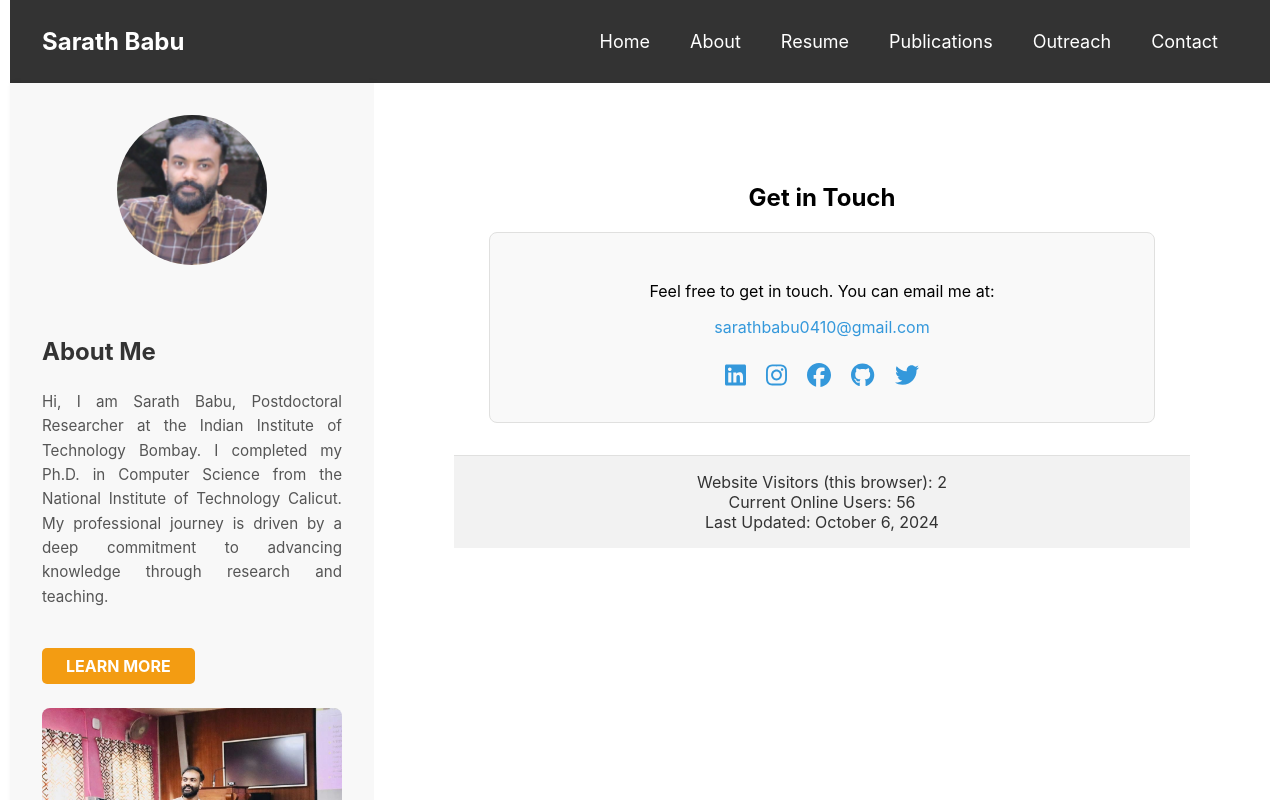
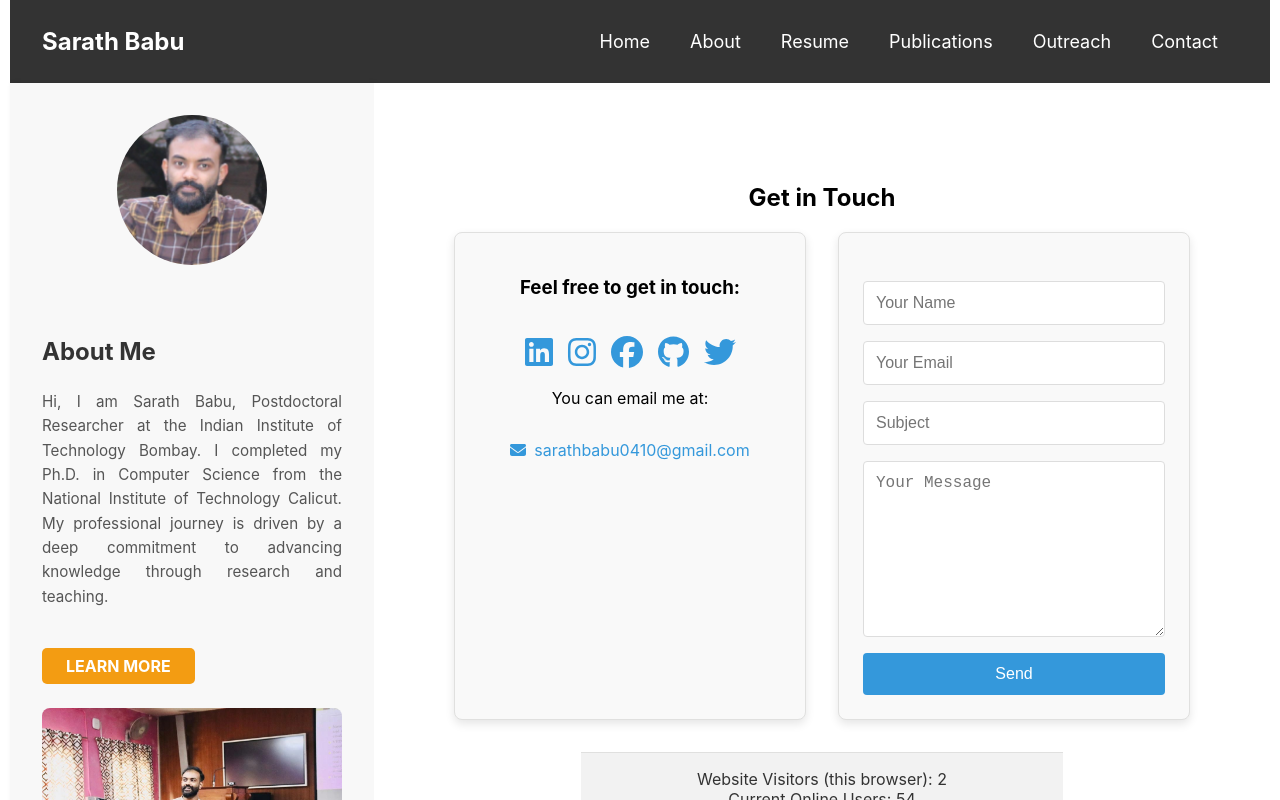
Before and after one commit to SarathBabu0410/personal-wesite, a React (Create React App) app: page /contact in a window 1280 px wide. Shown: the top 800 px of the page. Built offline with nearby package versions, Linux system fonts and the light colour scheme.

Commit message:
Your commit message

```diff
--- a/src/components/About.js
+++ b/src/components/About.js
@@ -35,52 +35,81 @@ const slideIn = keyframes`
 
 const AboutContainer = styled.div`
   padding: 2rem;
-  width: 100%; /* Set width to 100% to cover the full visible region */
-  max-width: 1200px; /* Maximum width to keep the content readable */
-  margin: 0 auto; /* Center content on the page */
+  width: 100%;
+  max-width: 1200px;
+  margin: 0 auto; /* Center content on desktop */
+  box-sizing: border-box;
+
+  @media (max-width: 768px) {
+    padding: 1rem;
+    max-width: 100%; /* Increase width to 90% of the viewport width */
+    margin-left: auto; /* Ensure it's centered */
+    margin-right: auto; /* Ensure it's centered */
+  }
 `;
 
 const Heading = styled.h1`
-  text-align: center; /* Center the heading */
+  text-align: center;
   color: #333;
-  margin-bottom: 1.5rem; /* Space below the heading */
-  font-family: 'Lato', sans-serif; /* Apply the new font style to heading */
-  font-weight: 700; /* Use bold weight for the heading */
-  animation: ${fadeIn} 1s ease-out; /* Fade-in animation */
+  margin-bottom: 1.5rem;
+  font-family: 'Lato', sans-serif;
+  font-weight: 700;
+  animation: ${fadeIn} 1s ease-out;
+
+  @media (max-width: 768px) {
+    font-size: 1.8rem; /* Adjust font size for mobile */
+  }
 `;
 
 const Section = styled.div`
-  margin-bottom: 2rem; /* Space between sections */
+  margin-bottom: 2rem;
+
+  @media (max-width: 768px) {
+    margin-bottom: 1.5rem; /* Adjust margin for mobile */
+  }
 `;
 
 const SectionHeading = styled.h2`
   color: #333;
-  margin-bottom: 1rem; /* Space below the section heading */
-  font-family: 'Lato', sans-serif; /* Apply the new font style */
+  margin-bottom: 1rem;
+  font-family: 'Lato', sans-serif;
   animation: ${fadeIn} 1s ease-out;
+
+  @media (max-width: 768px) {
+    font-size: 1.6rem; /* Adjust heading size for mobile */
+  }
 `;
 
 const Paragraph = styled.p`
-  text-align: justify; /* Justify the paragraph text */
+  text-align: justify;
   color: #555;
-  font-size: 1.1rem; /* Font size */
-  line-height: 1.6; /* Line height for readability */
-  margin-bottom: 1rem; /* Space between paragraphs */
-  font-family: 'Lato', sans-serif; /* Apply the new font style */
-  animation: ${slideIn} 0.8s ease-out; /* Slide-in animation */
+  font-size: 1.1rem;
+  line-height: 1.6;
+  margin-bottom: 1rem;
+  font-family: 'Lato', sans-serif;
+  animation: ${slideIn} 0.8s ease-out;
+
+  @media (max-width: 768px) {
+    font-size: 1rem; /* Adjust font size for mobile */
+    line-height: 1.4; /* Adjust line height for mobile */
+  }
 `;
 
 const LikesList = styled.ul`
-  list-style-type: disc; /* Use disc bullets */
-  margin-left: 20px; /* Indent list */
+  list-style-type: disc;
+  margin-left: 20px;
   color: #555;
-  font-size: 1.1rem; /* Font size for the list */
-  font-family: 'Lato', sans-serif; /* Apply the new font style */
+  font-size: 1.1rem;
+  font-family: 'Lato', sans-serif;
+
+  @media (max-width: 768px) {
+    font-size: 1rem; /* Adjust font size for mobile */
+  }
 `;
 
 const LikesListItem = styled.li`
-  margin-bottom: 0.5rem; /* Increase space between items */
-  animation: ${slideIn} 0.8s ease-out; /* Slide-in animation */
+  margin-bottom: 0.5rem;
+  animation: ${slideIn} 0.8s ease-out;
   animation-delay: 0.3s;
 `;
 
@@ -94,7 +123,7 @@ function About() {
         {/* Introduction Section */}
         <Section>
           <SectionHeading>Introduction</SectionHeading>
-          <Paragraph>
+           <Paragraph>
             I am Sarath Babu, a dedicated researcher and educator with a background in computer science and engineering, particularly in the areas of network engineering, vehicular networks, and cybersecurity. I received my Ph.D. from the National Institute of Technology Calicut in 2023, where I focused on developing robust multicast routing protocols for vehicular ad-hoc networks (VANETs). My journey in research has always been driven by a passion for tackling complex problems in network security and communication technologies.
           </Paragraph>
           <Paragraph>
@@ -110,6 +139,7 @@ function About() {
             My passion for research is reflected in my publications in leading journals and conferences. In addition to research and teaching, I have been actively involved in outreach activities, including organizing high-end workshops, contributing to syllabus preparation, and serving as a reviewer for leading journals and conferences.
           </Paragraph>
         </Section>
+
         <Section>
           <SectionHeading>Research Interests</SectionHeading>
           <LikesList>
@@ -120,7 +150,6 @@ function About() {
           </LikesList>
         </Section>
 
-        {/* I Like Section */}
         <Section>
           <SectionHeading>I Like</SectionHeading>
           <LikesList>
--- a/src/components/Contact.js
+++ b/src/components/Contact.js
@@ -3,40 +3,157 @@ import { motion } from "framer-motion";
 import styled from "styled-components";
 import { FontAwesomeIcon } from '@fortawesome/react-fontawesome';
 import { faLinkedin, faInstagram, faFacebook, faGithub, faTwitter } from '@fortawesome/free-brands-svg-icons';
+import { faEnvelope } from '@fortawesome/free-solid-svg-icons'; // Correct import for faEnvelope
 
+// Styled components
 const ContactSection = styled.section`
   padding: 3rem;
   text-align: center;
+
+  @media (max-width: 768px) {
+    padding: 1.5rem;
+  }
+`;
+
+const ContactWrapper = styled.div`
+  display: flex;
+  justify-content: space-between;
+  gap: 2rem;
+  margin: 0 auto;
+  max-width: 800px;
+
+  @media (max-width: 768px) {
+    flex-direction: column;
+    align-items: center;
+    gap: 1rem;
+  }
 `;
 
 const ContactContent = styled.div`
-  margin: 0 auto;
-  max-width: 600px;
-  padding: 2rem;
+  flex: 1;
+  padding: 1.5rem;
   border: 1px solid #e0e0df;
   border-radius: 8px;
   background-color: #f9f9f9;
+  width: 100%;
+  max-width: 450px; /* Reduced the width for standard look */
+  box-shadow: 0 4px 10px rgba(0, 0, 0, 0.1);
+
+  @media (max-width: 768px) {
+    padding: 1rem;
+    max-width: 100%;
+  }
+`;
+
+const SocialMediaContent = styled.div`
+  flex: 1;
+  padding: 1.5rem;
+  border: 1px solid #e0e0df;
+  border-radius: 8px;
+  background-color: #f9f9f9;
+  width: 100%;
+  max-width: 450px; /* Same width as the form for consistency */
+  display: flex;
+  flex-direction: column;
+  align-items: center;
+  box-shadow: 0 4px 10px rgba(0, 0, 0, 0.1);
+
+  @media (max-width: 768px) {
+    padding: 1rem;
+    max-width: 100%;
+  }
 `;
 
 const EmailLink = styled.a`
   color: #3498db;
   text-decoration: none;
+  display: flex; /* Use flexbox to align the icon and text */
+  align-items: center; /* Center the icon vertically */
+  margin-top: 1rem; /* Add space above the email link */
+  font-size: 1rem; /* Adjust font size for better visibility */
+
   &:hover {
     text-decoration: underline;
   }
 `;
 
+const EmailIcon = styled(FontAwesomeIcon)`
+  margin-right: 0.5rem; /* Space between icon and text */
+`;
+
 const SocialMediaContainer = styled.div`
-  margin-top: 1.5rem;
+  display: flex;
+  justify-content: center;
+  gap: 15px; /* Spacing between icons */
+  margin-top: 1rem;
 `;
 
 const IconLink = styled.a`
-  margin: 0 10px;
   color: #3498db;
-  font-size: 1.5rem;
+  font-size: 2rem;
   transition: color 0.3s;
+
   &:hover {
     color: #2980b9;
+  }
+
+  @media (max-width: 768px) {
+    font-size: 1.8rem;
+  }
+`;
+
+const FormContainer = styled.form`
+  display: flex;
+  flex-direction: column;
+  margin-top: 1.5rem;
+
+  @media (max-width: 768px) {
+    margin-top: 1rem;
+  }
+`;
+
+const Input = styled.input`
+  padding: 0.75rem;
+  margin-bottom: 1rem;
+  border-radius: 4px;
+  border: 1px solid #ddd;
+  font-size: 1rem;
+
+  @media (max-width: 768px) {
+    padding: 0.5rem;
+  }
+`;
+
+const TextArea = styled.textarea`
+  padding: 0.75rem;
+  margin-bottom: 1rem;
+  border-radius: 4px;
+  border: 1px solid #ddd;
+  font-size: 1rem;
+  height: 150px;
+
+  @media (max-width: 768px) {
+    padding: 0.5rem;
+  }
+`;
+
+const Button = styled.button`
+  background-color: #3498db;
+  color: white;
+  padding: 0.75rem;
+  border: none;
+  border-radius: 4px;
+  cursor: pointer;
+  font-size: 1rem;
+  transition: background-color 0.3s ease;
+
+  &:hover {
+    background-color: #2980b9;
+  }
+
+  @media (max-width: 768px) {
+    padding: 0.5rem;
+    font-size: 0.9rem;
   }
 `;
 
@@ -45,16 +162,30 @@ const StatusSection = styled.div`
   padding: 1rem;
   border-top: 1px solid #e0e0df;
   background-color: #f2f2f2;
+  width: 100%; /* Full width for mobile */
+  max-width: 450px; /* Align width with other sections */
+  margin-left: auto; /* Center alignment */
+  margin-right: auto; /* Center alignment */
+
+  @media (max-width: 768px) {
+    margin-top: 1.5rem;
+    padding: 0.75rem;
+  }
 `;
 
 const StatusText = styled.p`
   color: #333;
   font-size: 1rem;
   margin: 0;
+
+  @media (max-width: 768px) {
+    font-size: 0.9rem;
+  }
 `;
 
 function Contact() {
   const [visitorCount, setVisitorCount] = useState(0);
+  const [onlineUsers, setOnlineUsers] = useState(Math.floor(Math.random() * 100)); // Random number for online users
 
   // Increment the visitor count using localStorage
   useEffect(() => {
@@ -69,14 +200,11 @@ function Contact() {
       <motion.h2 initial={{ opacity: 0 }} animate={{ opacity: 1 }} transition={{ duration: 1 }}>
         Get in Touch
       </motion.h2>
-      <ContactContent>
-        <p>Feel free to get in touch. You can email me at:</p>
-        <p>
-          <EmailLink href="mailto:sarathbabu0410@gmail.com">sarathbabu0410@gmail.com</EmailLink>
-        </p>
 
-
-        {/* Social Media Icons */}
+      <ContactWrapper>
+        {/* Social Media Links */}
+        <SocialMediaContent>
+          <h3>Feel free to get in touch:</h3>
           <SocialMediaContainer>
             <IconLink href="https://www.linkedin.com/in/babu-sarath" target="_blank" rel="noopener noreferrer">
               <FontAwesomeIcon icon={faLinkedin} />
@@ -94,12 +222,33 @@ function Contact() {
               <FontAwesomeIcon icon={faTwitter} />
             </IconLink>
           </SocialMediaContainer>
+          <p>You can email me at:</p>
+          <EmailLink href="mailto:sarathbabu0410@gmail.com">
+            <EmailIcon icon={faEnvelope} />
+            sarathbabu0410@gmail.com
+          </EmailLink>
+        </SocialMediaContent>
+
+        {/* Contact Form */}
+        <ContactContent>
+          <FormContainer
+            method="POST"
+            action="https://kwes.io/api/foreign/forms/YOUR_FORM_ID" // Replace with your Kwes.io form ID
+            className="kwes-form"
+          >
+            <Input type="text" name="name" placeholder="Your Name" required />
+            <Input type="email" name="email" placeholder="Your Email" required />
+            <Input type="text" name="subject" placeholder="Subject" required />
+            <TextArea name="message" placeholder="Your Message" required></TextArea>
+            <Button type="submit">Send</Button>
+          </FormContainer>
         </ContactContent>
+      </ContactWrapper>
 
       {/* Status Section */}
       <StatusSection>
         <StatusText>Website Visitors (this browser): {visitorCount}</StatusText>
-        <StatusText>Current Online Users: 56</StatusText>
+        <StatusText>Current Online Users: {onlineUsers}</StatusText>
         <StatusText>Last Updated: October 6, 2024</StatusText>
       </StatusSection>
     </ContactSection>
--- a/src/components/OutreachActivities.js
+++ b/src/components/OutreachActivities.js
@@ -6,6 +6,10 @@ const OutreachContainer = styled.div`
   padding: 2rem;
   max-width: 1200px;
   margin: 0 auto;
+
+  @media (max-width: 768px) {
+    padding: 1rem; /* Reduced padding for mobile */
+  }
 `;
 
 // Fade-in animation keyframes
@@ -25,52 +29,55 @@ const Heading = styled.h1`
   text-align: center;
   color: #333;
   margin-bottom: 1.5rem;
-  font-family: 'Lato', sans-serif;
+  font-family: 'Poppins', sans-serif;
   animation: ${fadeIn} 1s ease-out; /* Fade-in animation for the heading */
+  font-size: 2rem; /* Adjusted font size for better visibility */
+
+  @media (max-width: 768px) {
+    font-size: 1.5rem; /* Smaller font size for mobile */
+  }
 `;
 
-// Single section containing all outreach activities
-const ActivitySection = styled.div`
+// Individual Activity Item Container
+const ActivityItemContainer = styled.div`
   background-color: #f9f9f9;
   padding: 1.5rem;
+  margin: 1rem 0; /* Space between each activity item */
   border-radius: 8px;
   box-shadow: 0 2px 5px rgba(0, 0, 0, 0.1); /* Optional shadow */
   animation: ${fadeIn} 1s ease-out;
-  animation-fill-mode: both; /* Ensures the animation effect stays in place after completion */
 `;
 
-// Styled component for each activity item
-const ActivityItem = styled.li`
+// Styled component for each activity description
+const ActivityDescription = styled.p`
   font-family: 'Lato', sans-serif;
   font-size: 1.1rem;
   line-height: 1.6;
   color: #555;
-  margin-bottom: 1rem;
-
-  /* Adding a custom bullet point */
-  list-style: disc; /* Default bullet point style */
-  padding-left: 1.5rem; /* Padding to create space for the bullet */
 `;
 
+// OutreachActivities component
 const OutreachActivities = () => {
   return (
     <OutreachContainer>
       <Heading>Outreach Activities</Heading>
 
-      {/* All outreach activities wrapped inside a single div */}
-      <ActivitySection>
-        <ul>
-          <ActivityItem>
-            Technical talk/Hands-on training in SERB Karyashala High-End Workshop on "Developing Robust and Secure Routing Algorithms for real-time Vehicular Networks" at National Institute of Technology Calicut, Kerala.
-          </ActivityItem>
-          <ActivityItem>
-            Assisted in syllabus preparation for the elective course titled "CSXXXXY: Vehicular Networks- From Theory to Practice" offered at National Institute of Technology, Calicut, Kerala.
-          </ActivityItem>
-          <ActivityItem>
-            Hands-on training at Indian Institute of Information Technology (IIIT) Kottayam for AICTE Training And Learning (ATAL) Academy Online Elementary FDP on "Sensor Data Analytics".
-          </ActivityItem>
-        </ul>
-      </ActivitySection>
+      {/* All outreach activities wrapped inside separate divs */}
+      <ActivityItemContainer>
+        <ActivityDescription>
+          Technical talk/Hands-on training in the SERB Karyashala High-End Workshop on "Developing Robust and Secure Routing Algorithms for Real-time Vehicular Networks" at the National Institute of Technology Calicut, Kerala.
+        </ActivityDescription>
+      </ActivityItemContainer>
+      <ActivityItemContainer>
+        <ActivityDescription>
+          Assisted in syllabus preparation for the elective course titled "CSXXXXY: Vehicular Networks - From Theory to Practice" offered at the National Institute of Technology, Calicut, Kerala.
+        </ActivityDescription>
+      </ActivityItemContainer>
+      <ActivityItemContainer>
+        <ActivityDescription>
+          Conducted hands-on training at the Indian Institute of Information Technology (IIIT) Kottayam for the AICTE Training And Learning (ATAL) Academy Online Elementary FDP on "Sensor Data Analytics".
+        </ActivityDescription>
+      </ActivityItemContainer>
     </OutreachContainer>
   );
 };
--- a/src/components/Publications.js
+++ b/src/components/Publications.js
@@ -9,20 +9,29 @@ import orcidIcon from '../assets/orcid.png'; // Path to your ORCID icon
 const PubSection = styled.section`
   padding: 3rem;
   text-align: center;
+
+  @media (max-width: 768px) {
+    padding: 1.5rem; /* Reduced padding on mobile */
+  }
 `;
 
 const ProfileLinks = styled.div`
   margin-bottom: 2rem;
   display: flex;
   justify-content: center; /* Center the icons horizontally */
+  flex-wrap: nowrap; /* Prevent wrapping to a new line */
 
   a {
-    margin: 0 1rem;
+    margin: 0 1rem; /* Space around each link */
     color: #007bff; /* Default color */
     text-decoration: none;
     font-weight: bold;
     display: flex;
     align-items: center;
+
+    @media (max-width: 768px) {
+      margin: 0 0.5rem; /* Reduce margin on mobile for better fitting */
+    }
   }
 
   a:hover {
--- a/src/components/Resume.js
+++ b/src/components/Resume.js
@@ -7,14 +7,19 @@ const ResumeContainer = styled.div`
   max-width: 800px;
   margin: 0 auto;
   font-family: 'Lato', sans-serif;
+
+  @media (max-width: 768px) {
+    padding: 1rem; /* Less padding on mobile */
+  }
 `;
 
 // Section headings
 const SectionHeading = styled.h2`
   color: #333;
-  margin-bottom: 0.5rem;
+  margin: 1.5rem 0 0.5rem; /* Adjusted margin for better spacing */
   border-bottom: 2px solid #f0f0f0;
   padding-bottom: 0.5rem;
+  font-size: 1.5rem; /* Adjusted font size */
 `;
 
 // List style for experiences, publications, etc.
@@ -24,18 +29,18 @@ const List = styled.ul`
   margin: 0;
 `;
 
-// List items for degrees (adjusted margin for education degrees)
+// List items for degrees
 const DegreeListItem = styled.li`
-  margin-bottom: 1rem; /* Reduced margin between degrees */
+  margin-bottom: 1rem;
   padding: 1rem;
   border-radius: 4px;
   background-color: #f9f9f9;
   box-shadow: 0 1px 3px rgba(0, 0, 0, 0.1);
 `;
 
-// List items for experiences (separate style for experiences)
+// List items for experiences
 const ListItem = styled.li`
-  margin-bottom: 2rem; /* Larger margin for experiences */
+  margin-bottom: 2rem;
   padding: 1.5rem;
   border-radius: 4px;
   background-color: #f9f9f9;
@@ -235,7 +240,6 @@ const Resume = () => {
           </ProgressBarBackground>
         </SkillContainer>
       ))}
-
     </ResumeContainer>
   );
 };
```
Also changed, not shown: 1 other file (tests, documents, lock files or other folders). Lines whose indentation alone changed are shown as unchanged.
